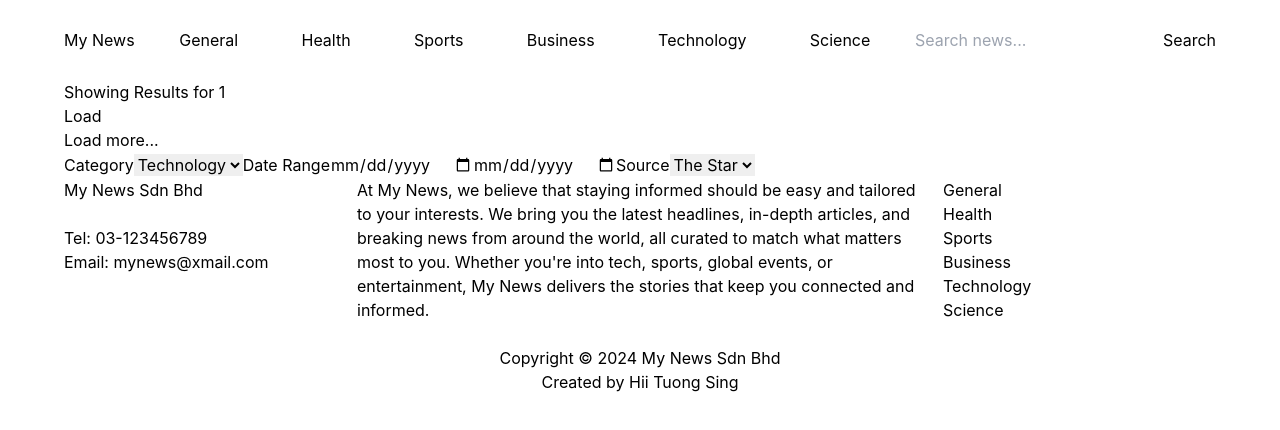
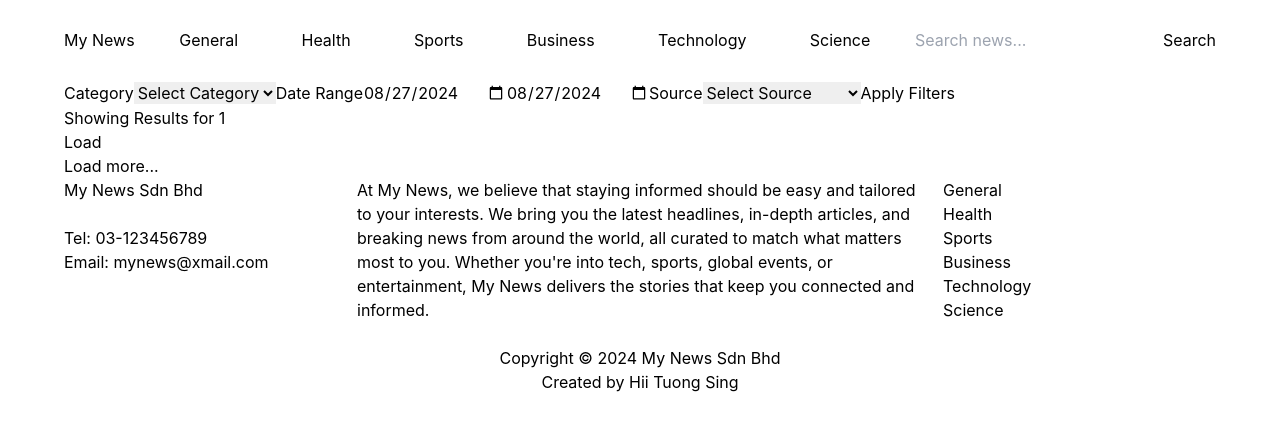
Before and after one commit to HiiTuongSing/my-news, a React (Create React App) app: page /search/1 in a window 1280 px wide. Shown: the top 430 px of the page. Built offline with nearby package versions, Linux system fonts and the light colour scheme.

Commit message:
New: Added filter function

```diff
--- a/src/components/DisplaySearchResult/DisplaySearchResult.js
+++ b/src/components/DisplaySearchResult/DisplaySearchResult.js
@@ -4,10 +4,17 @@ import axios from "axios";
 import NewsCard from "../NewsCard/NewsCard";
 
 export default function DisplaySearchResult() {
+  const today = new Date().toISOString().split("T")[0];
   const keywords = useParams();
   const [page, setPage] = useState(1);
   const [isLoading, setIsLoading] = useState(false);
   const [articles, setArticles] = useState([]);
+  const [filter, setFilter] = useState({
+    category: keywords.id,
+    dateStart: today,
+    dateEnd: today,
+    source: "",
+  });
 
   const fetchByCategory = async (keywords, page) => {
     setIsLoading(true);
@@ -41,6 +48,26 @@ export default function DisplaySearchResult() {
     }
   };
 
+  const handleFilter = async (e) => {
+    e.preventDefault();
+    setIsLoading(true);
+    try {
+      const response = await axios.get(
+        `https://newsapi.org/v2/everything?q=${
+          filter.category === "" ? keywords.id : filter.category
+        }&from=${filter.dateStart}&to=${filter.dateEnd}${
+          filter.source
+        }&pageSize=16&page=${page}&sortBy=relativity&apiKey=0b3d3b7a151b4952b93507d2b9a71bde`
+      );
+      setIsLoading(false);
+      setArticles(response.data.articles);
+      if (!response.data.length > 0)
+        alert("No results found, try changing the filter.");
+    } catch (err) {
+      console.error(err);
+    }
+  };
+
   const handleLoadMore = () => {
     setPage(page + 1);
   };
@@ -58,6 +85,49 @@ export default function DisplaySearchResult() {
 
   return (
     <div className="w-[90%] m-auto">
+      <div>
+        <form onSubmit={(e) => handleFilter(e)}>
+          <label>Category</label>
+          <select
+            value={filter.category}
+            onChange={(e) => setFilter({ ...filter, category: e.target.value })}
+          >
+            <option value="">Select Category</option>
+            <option value="technology">Technology</option>
+            <option value="science">Science</option>
+            <option value="business">Business</option>
+            <option value="health">Health</option>
+          </select>
+          <label>Date Range</label>
+          <input
+            type="date"
+            value={filter.dateStart}
+            onChange={(e) =>
+              setFilter({ ...filter, dateStart: e.target.value })
+            }
+          />
+          <input
+            type="date"
+            value={filter.dateEnd}
+            onChange={(e) => setFilter({ ...filter, dateEnd: e.target.value })}
+          />
+          <label>Source</label>
+          <select
+            value={filter.source}
+            onChange={(e) => setFilter({ ...filter, source: e.target.value })}
+          >
+            <option value="">Select Source</option>
+            <option value="&domains=thestar.com.my">The Star</option>
+            <option value="&domains=techcrunch.com">Tech Crunch</option>
+            <option value="&domains=thenextweb.com">The Next Web</option>
+            <option value="&domains=nst.com.my">New Straits Times</option>
+            <option value="&domains=theedgemarkets.com">
+              The Edge Markets
+            </option>
+          </select>
+          <button type="submit">Apply Filters</button>
+        </form>
+      </div>
       <h1>Showing Results for {keywords.id}</h1>
       <button onClick={() => test()}>Load</button>
       {isLoading && <h1 className="animate-pulse">Loading ...</h1>}
@@ -68,24 +138,6 @@ export default function DisplaySearchResult() {
           })}
       </div>
       <button onClick={() => handleLoadMore()}>Load more...</button>
-      <div>
-        <form>
-          <label>Category</label>
-          <select>
-            <option>Technology</option>
-            <option>Science</option>
-            <option>Business</option>
-            <option>Health</option>
-          </select>
-          <label>Date Range</label>
-          <input type="date" />
-          <input type="date" />
-          <label>Source</label>
-          <select>
-            <option>The Star</option>
-          </select>
-        </form>
-      </div>
     </div>
   );
 }
```
